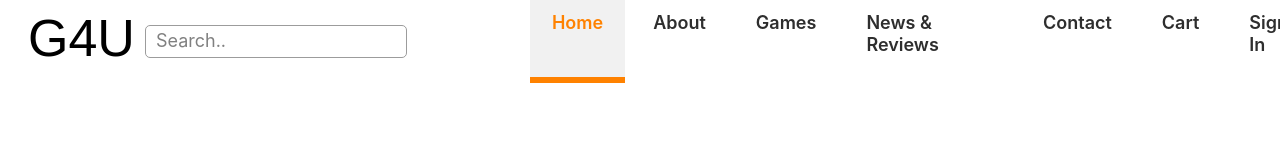
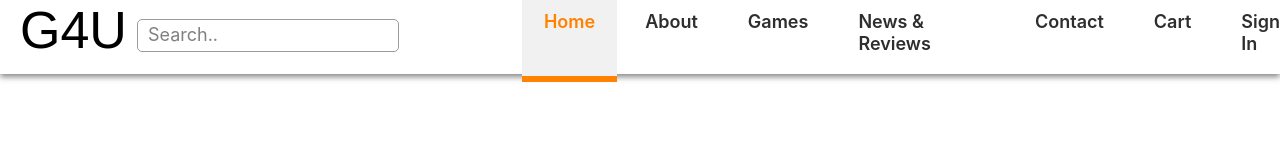
Before and after one commit to tcajic00/HCI-project, a Gatsby site: page / in a window 1280 px wide. Shown: the top 160 px of the page. Built offline with nearby package versions, Linux system fonts and the light colour scheme; Gatsby itself is replaced by a stand-in of ours.

Commit message:
Adding shadow

```diff
--- a/src/components/Navigation/style.module.css
+++ b/src/components/Navigation/style.module.css
@@ -1,5 +1,5 @@
 .navigation {
-    height: 52px;
+    height: 65px;
     display: flex;
     align-items: center;
   }
--- a/src/components/NavigationHeader/style.module.css
+++ b/src/components/NavigationHeader/style.module.css
@@ -1,5 +1,11 @@
+* {
+  margin: 0px 0px;
+  padding: 0px 0px;
+  }
+
 .navigationHeader {
-    height: 115px;
+    height: 74px;
     display: flex;
     justify-content: space-between;
+    box-shadow: 0px 3px 6px 0px #888888;
   }
--- a/src/components/SearchBar/style.module.css
+++ b/src/components/SearchBar/style.module.css
@@ -1,5 +1,5 @@
 .searchBar {
-    margin-top: 15px;
+    margin-top: 6px;
     margin-left: 10px;
     margin-right: 120px;
     padding-left: 10px;
```
